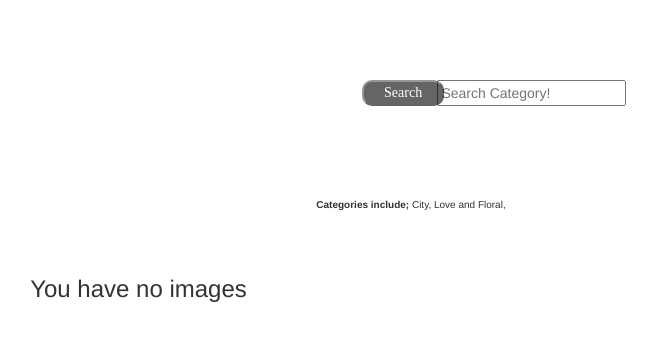
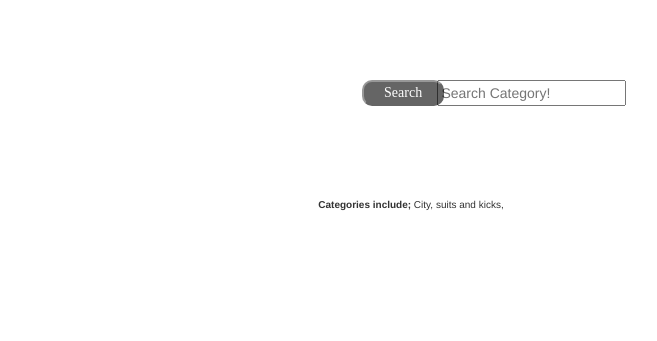
Before and after one commit to chriskaringeg/CRIMMZ-GALERIE, a Django app: page / in a window 1280 px wide. Shown: the part 142-483 px from the top of the page, without its empty margins (229-886 px from the left). Run offline with Django 3.2, Linux system fonts and the light colour scheme; data that the repository does not hold is empty; some libraries are stand-ins or nearby versions.

Commit message:
update  styles

```diff
--- a/galerie/templates/base.html
+++ b/galerie/templates/base.html
@@ -19,7 +19,7 @@
 
     <div class="container-fluid" id="body">
         {% block content %}
-         {% include 'home.html' %}
+
         {% endblock %}
     </div>
 
--- a/galerie/templates/home.html
+++ b/galerie/templates/home.html
@@ -1,5 +1,6 @@
-
+{% extends 'base.html' %}
 {% load bootstrap3 %} {% load static %}
+{% block content %}
 
 <body>
     <!-- IMAGE SLIDER -->
@@ -57,7 +58,7 @@
 
     <div categ>
         <p class="categr" style="font-size:10px; text-align: center;">
-            <strong>Categories include;</strong> City, Love and Floral,</p>
+            <strong>Categories include;</strong> City, suits and kicks,</p>
     </div>
 
     <!--END OF IMAGE SLIDER -->
@@ -68,24 +69,27 @@
                 <!-- IMAGES DISPLAYED HERE -->
                 <div class="container">
                     <div class="index">
-                        {% if all_images %} {% for image in all_images %}
+
+                        {% for image in images %}
 
                         <div class="animated woble">
 
 
                             <p class="modalbtn">
                                 <a href="{{ image.image.url }}" data-lightbox="gallery">View Full Image</p>
+<!--
+                            <img src="{{ image.image.url }}" class="img-responsive" style="box-shadow: 0px 0px 2px 2px rgba(94, 91, 91, 0.12);">
+                            </a> -->
+                            <img src="{{image.image.url}}">
 
-                            <img src="{{ image.image.url }}" class="img-responsive" style="box-shadow: 0px 0px 2px 2px rgba(94, 91, 91, 0.12);">
-                            </a>
 
                         </div>
 
-                        {% endfor %} {% else%}
-                        <h3>You have no images</h3>
+                        {% endfor %}
+
                     </div>
                 </div>
-                {% endif %}
+
 
             </div>
 
@@ -94,3 +98,4 @@
     </div>
 </body>
 {% block styles%} {% bootstrap_css %} {% endblock %}
+{% endblock %}
--- a/galerie/urls.py
+++ b/galerie/urls.py
@@ -14,7 +14,7 @@ urlpatterns=[
 #################################################################################################################################################################################
 
     #INDEX PATH
-    url('', views.index, name='index'),
+    url('^$', views.index, name='index'),
 
 #################################################################################################################################################################################
 #PATH FOR  SEARCH
--- a/galerie/views.py
+++ b/galerie/views.py
@@ -17,8 +17,8 @@ from .models import Location, Category, Image
 
 #INDEX Page View Function!
 def index(request):
-    images = Image.all_images()
-    return render(request,'base.html',{'all_images':images})
+    images = Image.objects.all()
+    return render(request,'home.html',{'images':images,})
 
 #################################################################################################################################################################################
 #LOCATION PAGE VIEW FUNCTION
```
Also changed, not shown: media/pics/kick001.jpg (added), media/pics/kick002.jpeg (added), media/pics/kick003.jpg (added), media/pics/suits001.jpeg (added), media/pics/suits002.jpeg (added), media/pics/suits003.jpeg (added), media/pics/suits004.jpg (added).
